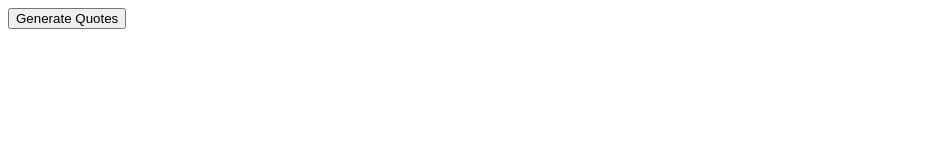
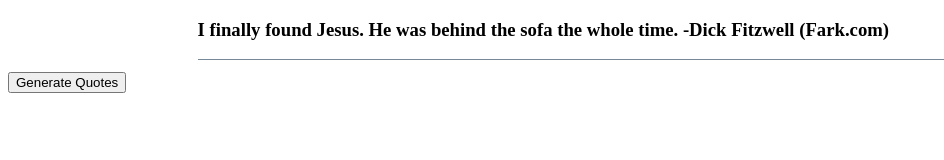
Before and after one commit to zediculz/Random-quotes, a plain HTML site: page index.html in a window 1280 px wide. Shown: the whole page, without its empty margins (0-944 px from the left). Drawn offline with Linux system fonts and the light colour scheme; files whose address does not match are found by name.

Commit message:
Update index.html
edited the file paths

```diff
--- a/index.html
+++ b/index.html
@@ -4,7 +4,7 @@
     <meta charset="UTF-8">
     <meta name="viewport" content="width=device-width, initial-scale=1.0">
     <title>RandomQuotes</title>
-    <script defer src="/src/main.js"></script>
+    <script defer src="main.js"></script>
 </head>
 <style>
 main {
```
